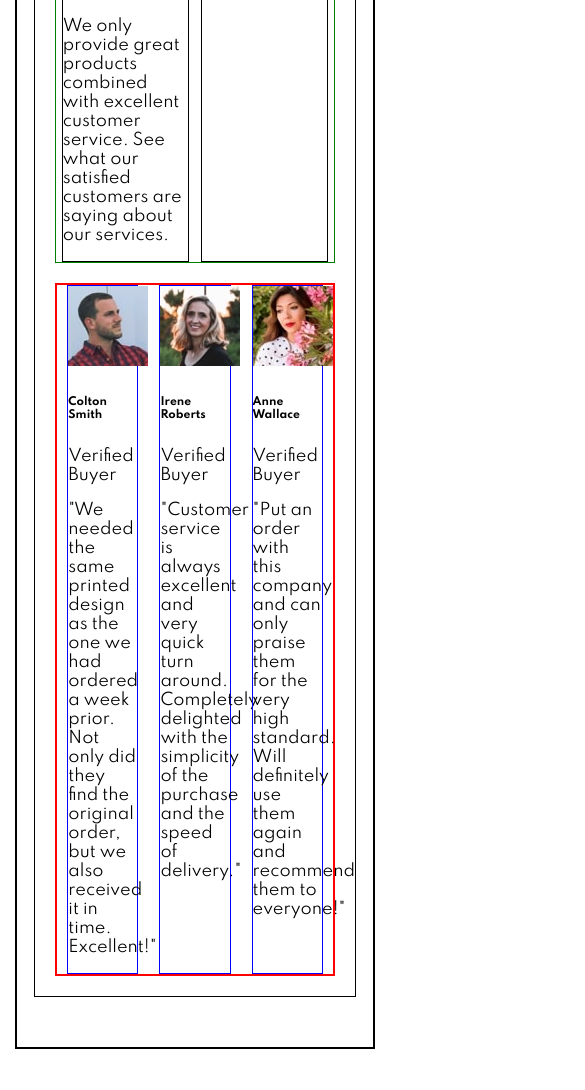
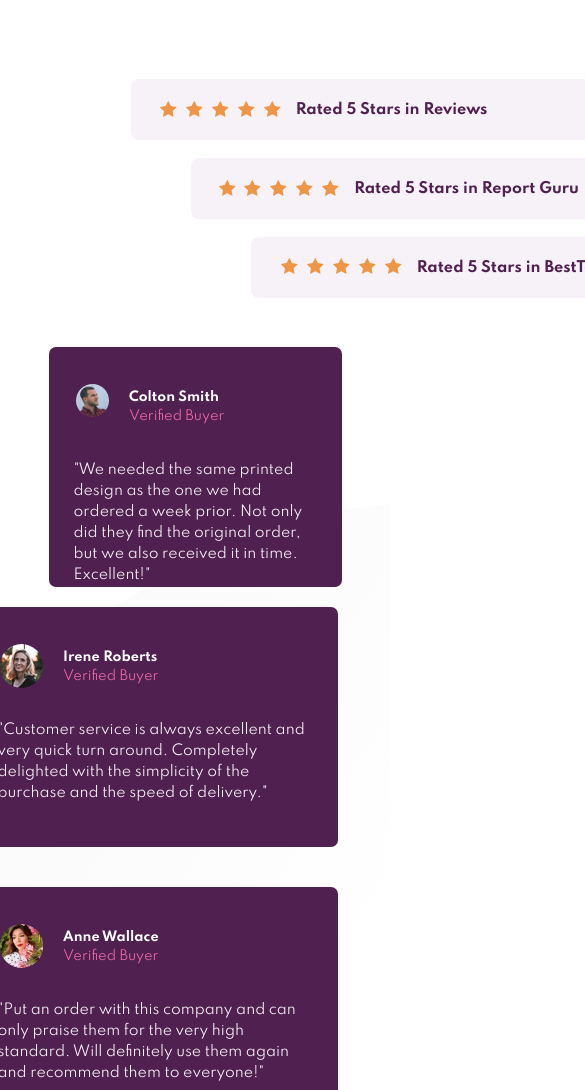
Before and after one commit to GitHub-dev12345/Social-proof-section, a plain HTML site: page index.html in a window 390 px wide. Shown: the part 520-1610 px from the top of the page, 585 px wide, since content can reach past the window. Before the commit the page ends 1584 px from the top, so only its background shows below. Drawn offline with Linux system fonts and the light colour scheme.

Commit message:
Desktop-Version Challenge Complete And NExt level to make Responsive

```diff
--- a/index.html
+++ b/index.html
@@ -21,57 +21,69 @@
           See what our satisfied customers are saying about our services.</p>
       </div>
       <div class="flex-item" id="flex-item-2">
-        <div class="stars">
-          <div class="star1">
+        <div class="star1" id="box-1">
+          <div class="star-Box-1">
             <img src="images/icon-star.svg" alt="stars">
             <img src="images/icon-star.svg" alt="stars">
             <img src="images/icon-star.svg" alt="stars">
             <img src="images/icon-star.svg" alt="stars">
             <img src="images/icon-star.svg" alt="stars">
-            <p>Rated 5 Stars in Reviews</p>
           </div>
-          <div class="star1">
+          <p>Rated 5 Stars in Reviews</p>
+        </div>
+
+        <div class="star1" id="box-2">
+          <div class="star-Box-2">
             <img src="images/icon-star.svg" alt="stars">
             <img src="images/icon-star.svg" alt="stars">
             <img src="images/icon-star.svg" alt="stars">
             <img src="images/icon-star.svg" alt="stars">
             <img src="images/icon-star.svg" alt="stars">
-            <p>Rated 5 Stars in Report Guru</p>
           </div>
-          <div class="star1">
+          <p>Rated 5 Stars in Report Guru</p>
+        </div>
+
+        <div class="star1" id="box-3">
+          <div class="star-Box-3">
             <img src="images/icon-star.svg" alt="stars">
             <img src="images/icon-star.svg" alt="stars">
             <img src="images/icon-star.svg" alt="stars">
             <img src="images/icon-star.svg" alt="stars">
             <img src="images/icon-star.svg" alt="stars">
-            <p>Rated 5 Stars in BestTech</p>
           </div>
+          <p>Rated 5 Stars in BestTech</p>
         </div>
+
       </div>
     </div>
 
     <div class="flex-container-2">
       <div class="card" id="flex-card-1">
-        <img src="images/image-colton.jpg" alt="Colton">
-        <h6>Colton Smith</h6>
-        <span>Verified Buyer</span>
+        <div class="banner">
+          <img src="images/image-colton.jpg" alt="Colton">
+          <h4>Colton Smith <br> <span>Verified Buyer</span> </h4>
+        </div>
         <p>"We needed the same printed design as the one we had ordered a week prior.
             Not only did they find the original order, but we also received it in time.
             Excellent!"</p>
       </div>
 
       <div class="card" id="flex-card-2">
-        <img src="images/image-irene.jpg" alt="Irene">
-        <h6> Irene Roberts </h6>
-        <span> Verified Buyer</span>
+        <div class="banner">
+          <img src="images/image-irene.jpg" alt="Irene">
+          <h4> Irene Roberts <br> <span> Verified Buyer</span></h4>
+
+        </div>
         <p>"Customer service is always excellent and very quick turn around. Completely
           delighted with the simplicity of the purchase and the speed of delivery."</p>
       </div>
 
       <div class="card" id="flex-card-3">
-        <img src="images/image-anne.jpg" alt="Anne">
-        <h6>Anne Wallace</h6>
-        <span> Verified Buyer</span>
+        <div class="banner">
+          <img src="images/image-anne.jpg" alt="Anne">
+          <h4>Anne Wallace <br> <span> Verified Buyer</span></h4>
+
+        </div>
         <p>"Put an order with this company and can only praise them for the very high
             standard. Will definitely use them again and recommend them to everyone!"</p>
       </div>
--- a/style.css
+++ b/style.css
@@ -2,13 +2,15 @@
 /* font-family: 'Spartan', sans-serif; */
 
 body{
+    font-size: 15px;
     font-family: 'Spartan', sans-serif;
-    margin: 15px;
-    border: 2px solid black;
+    margin: 10px;
+    background: url("images/bg-pattern-top-desktop.svg"), url("images/bg-pattern-bottom-desktop.svg");
+    background-repeat: no-repeat no-repeat;
+    background-position: top left, bottom right;
 }
 
 main{
-    border: 1px solid black;
     width: 90%;
     margin: 50px auto;
 }
@@ -20,19 +22,90 @@ main{
     flex-wrap: wrap;
     margin: 20px;
     justify-content: space-around;
-    border: 1px solid green;
-}
-
-#flex-item-1>h1{
-    font-size: 2.9rem;
-    font-family: 'Spartan', sans-serif;
 }
 
 .flex-item{
     width: 45%;
-    border: 1px solid black;
 }
 
+#flex-item-1{
+    width: 490px;
+    margin-left: 50px;
+    margin-bottom: 40px;
+}
+
+#flex-item-1 h1{
+    font-size: 2.8rem;
+    font-family: 'Spartan', sans-serif;
+    color: hsl(300, 43%, 22%);
+    word-spacing: -3px;
+}
+
+#flex-item-1 p{
+    color: hsl(300, 43%, 22%);
+    font-weight: 500;
+    line-height: 1.5;
+    opacity: 0.7;
+    margin-top: -20px;
+}
+
+/* Flex-item-2 Design CSS Code */
+
+#flex-item-2{
+    display: flex;
+    flex-direction: column;
+    width: 50%;
+    height: 50%;
+    padding: 20px;
+    margin-top: 20px;
+}
+
+#flex-item-2 .star1{
+    position: relative;
+    width: 460px;
+    height: 55px;
+    display: flex;
+    justify-content: center;
+    font-size: 0.9rem;
+    font-weight: 700;
+    color: hsl(300, 43%, 22%);
+    padding: 3px;
+    margin: 9px;
+    border-radius: 8px;
+    background:  hsl(300, 24%, 96%);
+}
+
+.star1 p{
+    margin-top: 20px;
+}
+
+#box-2{
+    left: 60px;
+}
+
+#box-3{
+    left: 120px;
+}
+
+.star-Box-1, .star-Box-2, .star-Box-3{
+    padding: 15px;
+    letter-spacing: 5px;
+}
+
+.star-Box-1{
+    margin-top: 4px;
+    margin-left: -95px;
+}
+
+.star-Box-2{
+    margin-top: 4px;
+    margin-left: -65px;
+}
+
+.star-Box-3{
+    margin-top: 3px;
+    margin-left: -90px;
+}
 /* Flex-Container-2 Card CSS Code */
 .flex-container-2{
     display: flex;
@@ -40,12 +113,64 @@ main{
     justify-content: space-around;
     flex-wrap: wrap;
     margin: 20px;
-    border: 2px solid red
 }
 
 
 /* Card Design CSS Code */
 .card{
-    border: 1px solid blue;
-    width: 25%;
+    /* border: 1px solid blue; */
+    width: 315px;
+    height: 190px;
+    padding: 25px;
+    background: hsl(300, 43%, 22%);
+    border-radius: 7px;
 }
+
+.banner{
+    display: flex;
+    flex-direction: row;
+    padding: 2px;
+}
+
+.banner img{
+    width: 14%;
+    height: 100%;
+    margin-top: 10px;
+    margin-right: 20px;
+    border-radius: 100%;
+}
+
+.banner h4{
+    font-size: 0.8rem;
+    color: hsl(0, 0%, 100%);
+    margin-top: 14px;
+    line-height: 1.5;
+}
+
+.banner span{
+    font-weight: normal;
+    font-size: 13px;
+    color:  hsl(333, 80%, 67%);
+    margin-top: 40px;
+}
+
+.card p{
+    font-size: 14px;
+    line-height: 1.5;
+    font-family: 'Spartan', sans-serif;
+    color: hsl(300, 24%, 96%);
+}
+
+#flex-card-1{
+    margin-left: 0px;
+}
+
+#flex-card-2{
+    margin-top: 20px;
+    margin-left: -80px;
+}
+
+#flex-card-3{
+    margin-top: 40px;
+    margin-left: -80px;
+}
```
